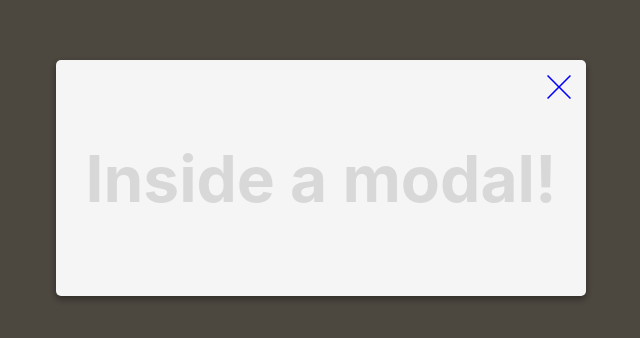
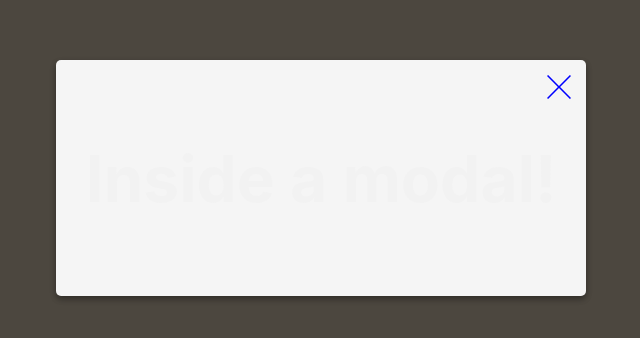
Before and after one commit to helios88/renderprops, a React (Create React App) app: page / in a window 1280 px wide. Shown: the part 222-560 px from the top of the page, without its empty margins (319-959 px from the left). Built offline with nearby package versions, Linux system fonts and the light colour scheme.

Commit message:
added lightGrey and black to colors util

```diff
--- a/src/Elements/Cards.js
+++ b/src/Elements/Cards.js
@@ -5,7 +5,7 @@ export const Card = styled.div`
  background-color: whitesmoke;
  border-radius: 5px;
  padding: 15px;
- color: ${colors.grey}
+ color: ${colors.lightGrey}
  ${elevation[2]}
  ${transition({})}
  &:hover {
--- a/src/Utilities/colors.js
+++ b/src/Utilities/colors.js
@@ -1,5 +1,7 @@
+export const black = '#222';
 export const grey = '#d8d8d8';
+export const lightGrey = '#f2f2f2';
 
 export default {
-  grey,
+  black, grey, lightGrey,
 };
```
